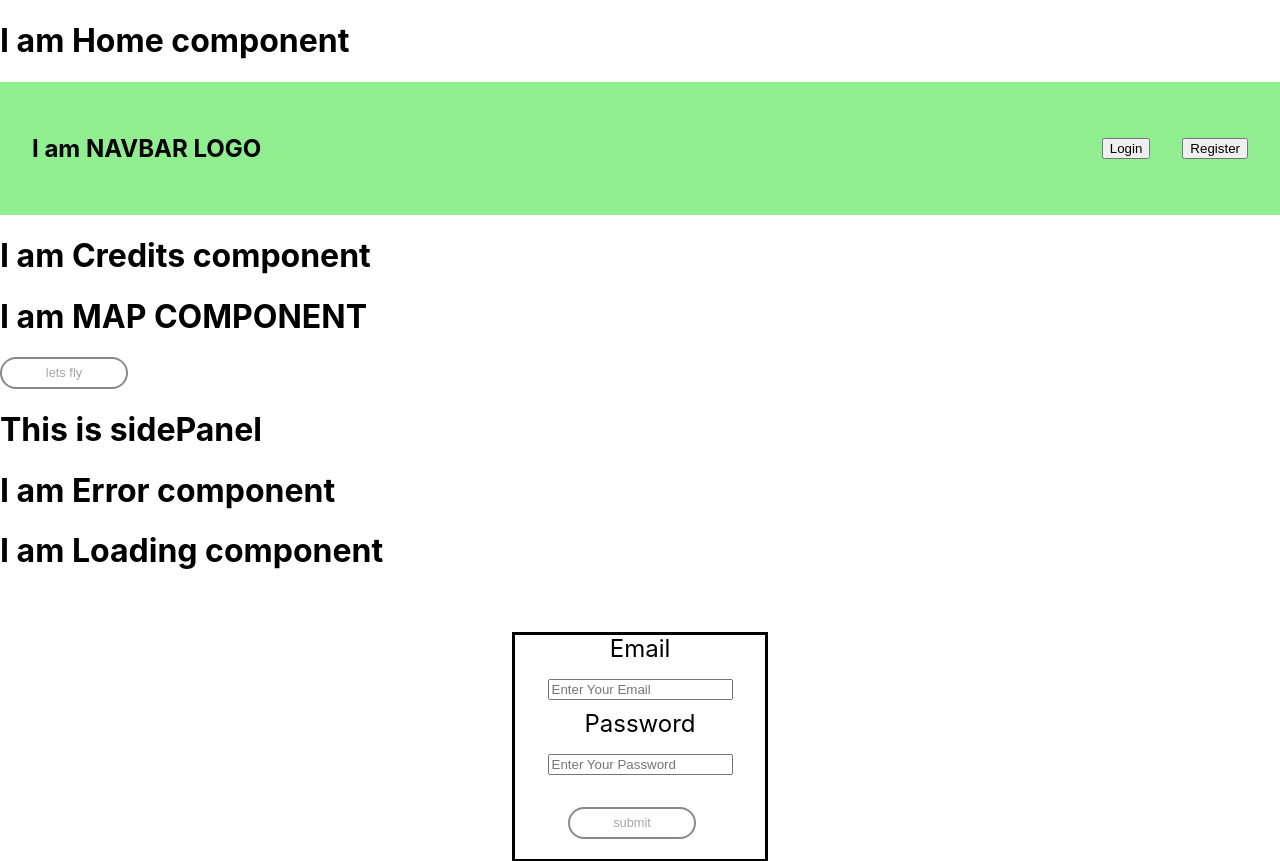
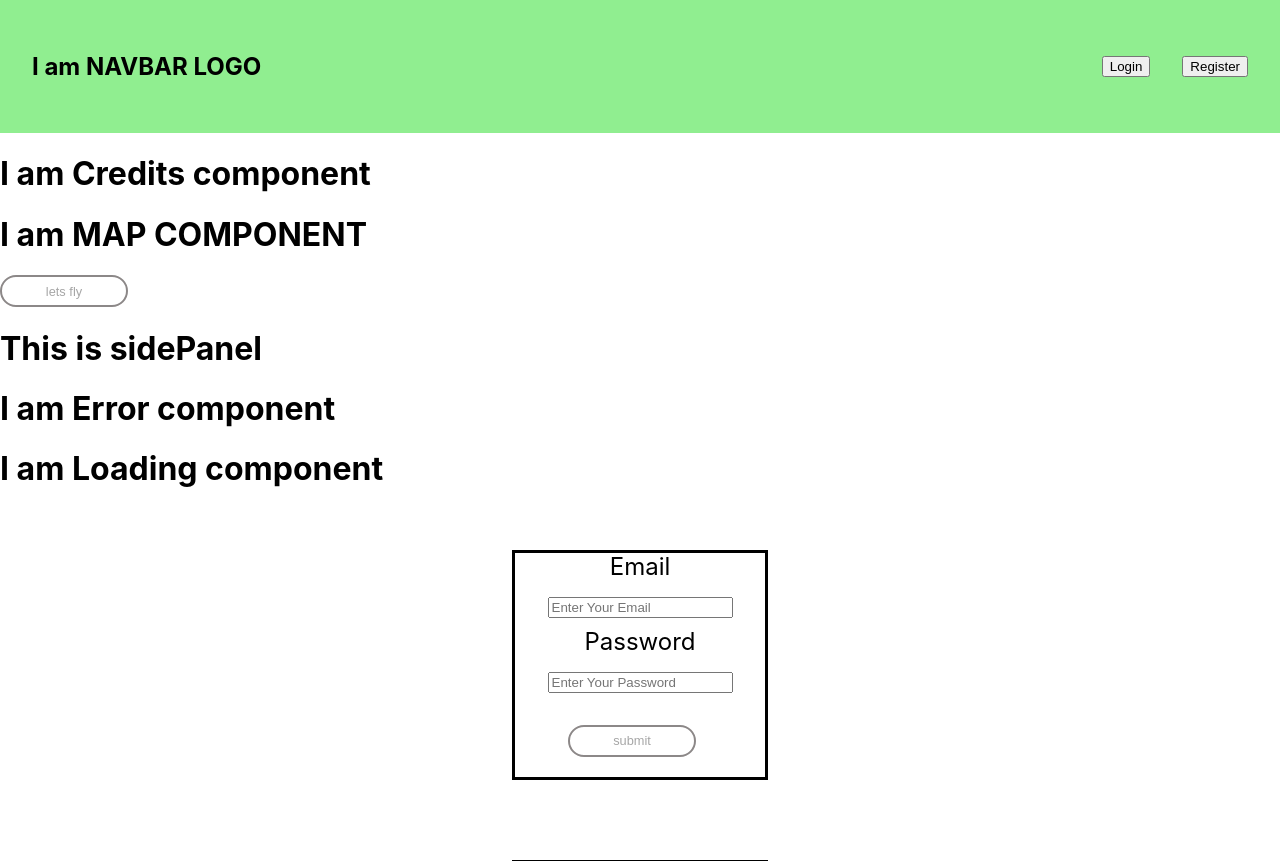
Before and after one commit to defsax/fly-fi, a React (Create React App) app in the folder frontend/: page /home in a window 1280 px wide. Shown: the top 861 px of the page. Built offline with nearby package versions, Linux system fonts and the light colour scheme; no server answers.

Commit message:
Move some styles around.

```diff
--- a/frontend/src/components/home/Nav.jsx
+++ b/frontend/src/components/home/Nav.jsx
@@ -2,7 +2,7 @@ import React from "react";
 import { Link } from "react-router-dom";
 
 
-import "./Nav.scss"
+import "../../styles/scss/Nav.scss"
 
 export default function Nav(props) {
   const { isloggedin } = props;
--- a/frontend/src/components/home/index.jsx
+++ b/frontend/src/components/home/index.jsx
@@ -8,8 +8,6 @@ import SidePanel from "./sidePanel/index"
 import Button from "../Button"
 
 export default function Home() {
-  // const { loggedInStatus, username } = props;
-
 
   const [ currentUser, setCurrentUser ] = useState({
     isLoggedIn: false,
@@ -32,6 +30,8 @@ export default function Home() {
       user: {}
     });
   }
+
+  //check loginstatus when: page loads, after logout, after login
   const loginStatus = () => {
     axios.get('/logged_in', {withCredentials: true})
     .then(response => {
@@ -60,9 +60,7 @@ export default function Home() {
 
 
   return(
-    <div>
-      <h1>I am Home component</h1>
-
+    <div className="home">
       <Nav
         isloggedin={currentUser.isLoggedIn ? 1 : 0}
         logout={logUserOut}
@@ -70,8 +68,12 @@ export default function Home() {
       />
       <Credits />
       <Map />
-      <Button disabled={true} text ={'lets fly'}/>
-      <SidePanel login={handleLogin}/>
+      <Button
+        disabled={true} text ={'lets fly'}
+      />
+      <SidePanel
+        login={handleLogin}
+      />
     </div>
   )
 }
--- a/frontend/src/components/home/Nav.scss
+++ b/frontend/src/styles/scss/Nav.scss
@@ -6,7 +6,15 @@
   align-items: center;
   background-color: lightgreen;
   list-style: none;
+  z-index: 99;
 }
+
+.sticky {
+  position: fixed;
+  top: 0;
+  width: 100%;
+}
+
 .nav-items {
   display: grid;
 
@@ -14,7 +22,6 @@
   grid-template-columns: repeat(2, auto);
   grid-gap: 2em;
   text-align: center;
-  // flex-direction: row;
 }
 
 .navbar-logo {
--- /dev/null
+++ b/frontend/src/styles/scss/home.scss
@@ -0,0 +1,3 @@
+.home {
+
+}
```
